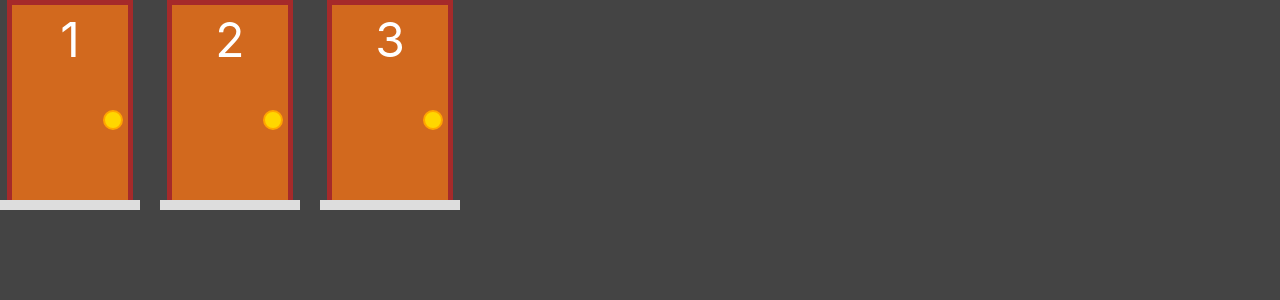
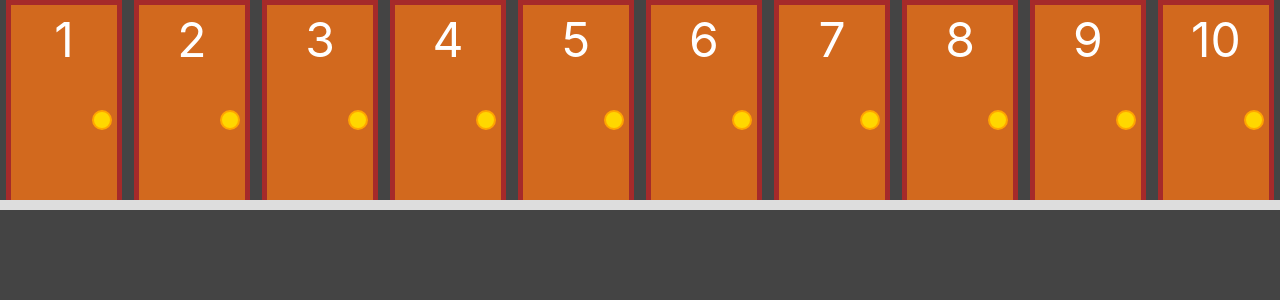
Before and after one commit to thalesor/doors-game, a Next.js app: page / in a window 1280 px wide. Shown: the top 300 px of the page. Built offline with nearby package versions, Linux system fonts and the light colour scheme.

Commit message:
feat: create Room component to accommodate a list of Door components

```diff
--- /dev/null
+++ b/components/Room.tsx
@@ -0,0 +1,40 @@
+import { useState } from "react";
+import DoorModel from "../models/door";
+import Door from '../components/Door';
+
+export default function Room()
+{
+    const createDoors = (quantity: number, selectedDoor: number): DoorModel[] =>
+    {
+        //usar array.from pois essa função é um tipo de for com mapeamento, o elemento
+        //não importa pois todos são undefined, o que interessa mesmo é o índice
+        return Array.from({ length: quantity}, (_, i) => {
+            i+=1;
+            const hasGift = i === selectedDoor;
+            return new DoorModel(i, hasGift, false, false);
+        });
+    }
+
+    const [doorsList, setDoorsList] = useState(createDoors(10, 5));
+
+    const updateDoors = (doors: DoorModel[], toUpdate: DoorModel): DoorModel[] =>
+    {
+        return doors.map(door => {
+            if(door.number === toUpdate.number)
+            return toUpdate;
+
+            return door;
+        });
+    }
+
+    const renderDoors = () =>
+    {
+        return doorsList?.map(door => <Door value={door} onChange={newDoor => {setDoorsList(updateDoors(doorsList, newDoor))}}/>)
+    }
+
+    return (
+        <div style={{display: 'flex'}}>
+            {renderDoors()}
+        </div>
+    )
+}
--- a/pages/index.js
+++ b/pages/index.js
@@ -1,21 +1,11 @@
 import Head from 'next/head'
 import Image from 'next/image'
 import Gift from '../components/Gift';
-import Door from '../components/Door';
-import DoorModel from '../models/door';
-import { useState } from 'react';
+import Room from '../components/Room';
 
 export default function Home() {
 
-  const [d1, setD1] = useState(new DoorModel(1));
-  const [d2, setD2] = useState(new DoorModel(2));
-  const [d3, setD3] = useState(new DoorModel(3));
-
   return (
-    <div style={{display: 'flex', gap: '20px'}}>
-        <Door value={d1} onChange={newDoor => setD1(newDoor)}/>
-        <Door value={d2} onChange={newDoor => setD2(newDoor)}/>
-        <Door value={d3} onChange={newDoor => setD3(newDoor)}/>
-    </div>
+    <Room/>
   )
 }
--- a/tsconfig.json
+++ b/tsconfig.json
@@ -22,7 +22,7 @@
     "next-env.d.ts",
     "**/*.ts",
     "**/*.tsx"
-  ],
+, "pages/index.js"  ],
   "exclude": [
     "node_modules"
   ]
```
